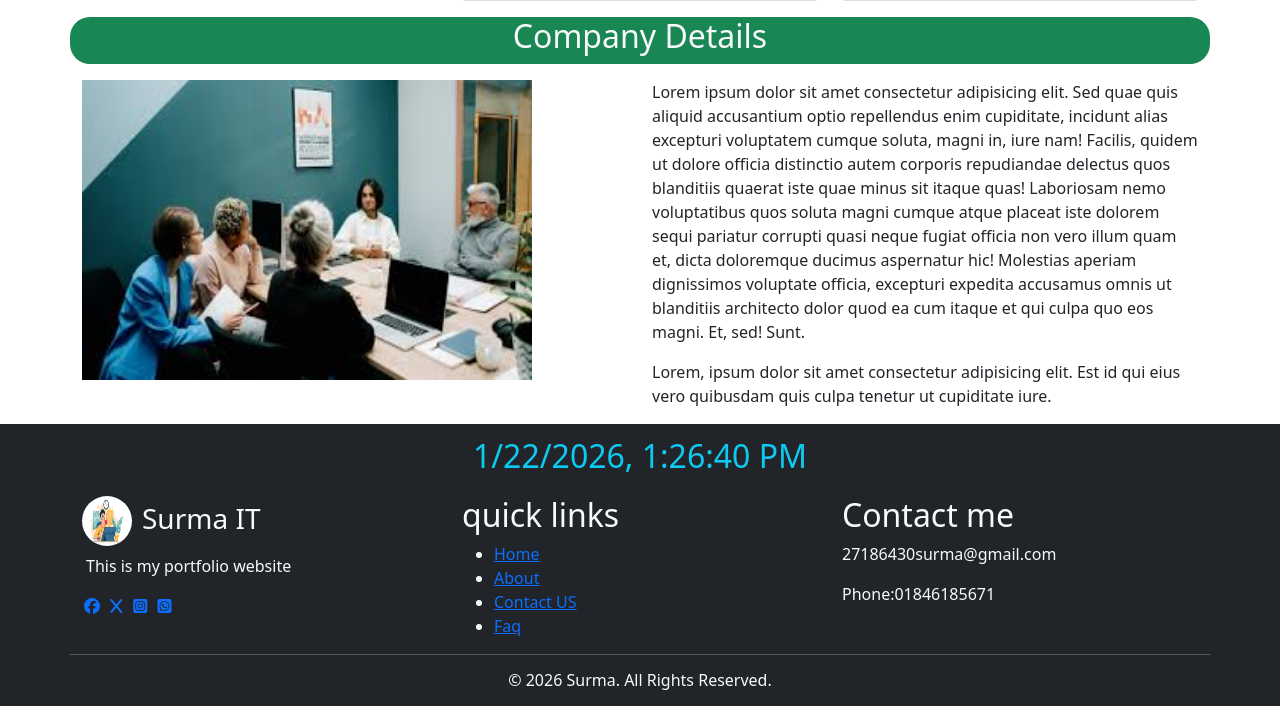
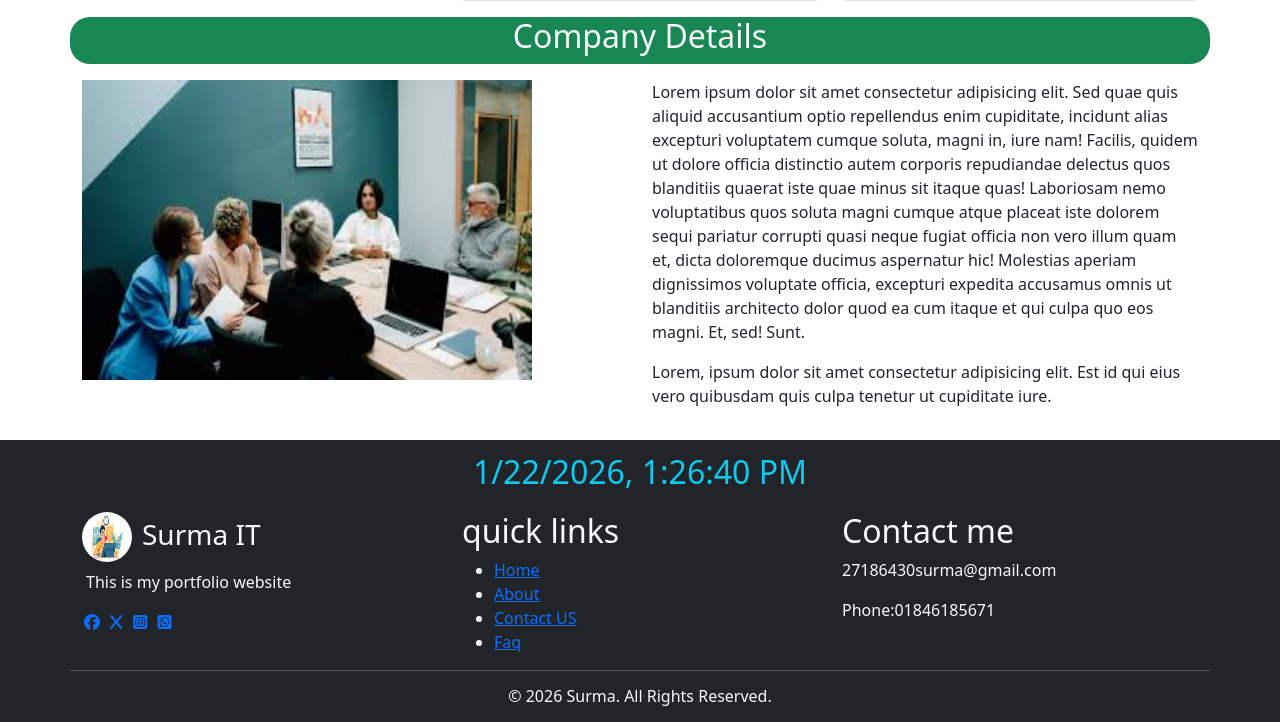
Before and after one commit to Surma06/My-project, a plain HTML site: page about.html in a window 1280 px wide. Shown: the part 1087-1809 px from the top of the page. Drawn offline with Linux system fonts and the light colour scheme.

Commit message:
Update about.html

```diff
--- a/about.html
+++ b/about.html
@@ -142,7 +142,7 @@
 
 
               <!-- foot st  -->
-              <footer class="bg-dark text-light p-2">
+              <footer class="bg-dark text-light p-2 mt-3">
       <div class="container">
         <div class="time text-center text-info fs-2">
           <p id="clock"></p>
@@ -188,4 +188,5 @@
     <script src="bootstrap-5.0.2-dist/js/bootstrap.bundle.min.js"></script>
     <script src="script.js"></script>
 </body>
+
 </html>
```
